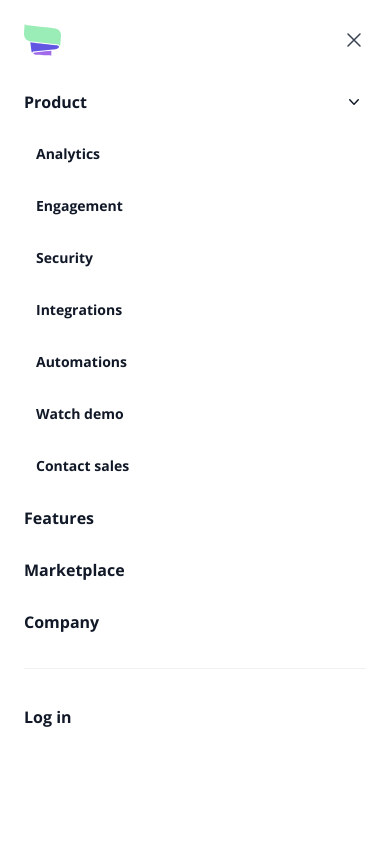
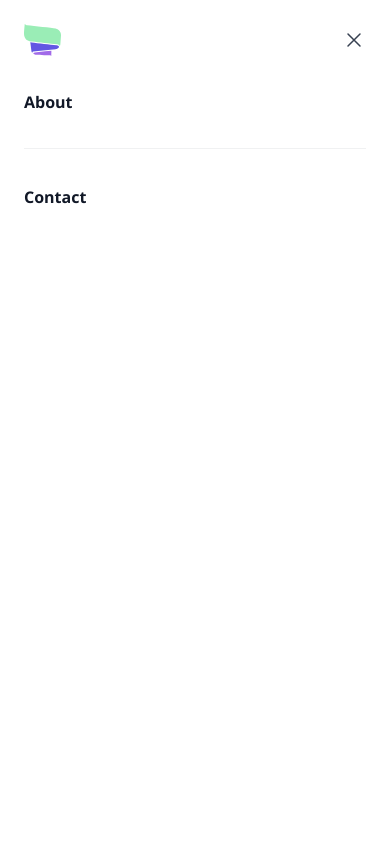
Before and after one commit to lume-cory/lume-website, a Nuxt app: page / in a window 390 px wide. Both pictures are taken after a click on the element "Open main menu". Shown: the top 844 px of the page. Built offline with nearby package versions, Linux system fonts and the light colour scheme.

Commit message:
Fix mobile menu

```diff
--- a/components/header.vue
+++ b/components/header.vue
@@ -27,7 +27,7 @@
             <div class="fixed inset-y-0 right-0 z-10 w-full overflow-y-auto bg-white px-6 py-6 sm:max-w-sm sm:ring-1 sm:ring-gray-900/10">
                 <div class="flex items-center justify-between">
                     <a href="#" class="-m-1.5 p-1.5">
-                        <span class="sr-only">Your Company</span>
+                        <span class="sr-only">Lume Security</span>
                         <img class="h-8 w-auto" src="/images/logo/lume-security-logo-mark.svg" alt="Logo: Lume Security">
                     </a>
                     <button type="button" class="-m-2.5 rounded-md p-2.5 text-gray-700" @click.prevent="toggleMenu">
@@ -40,30 +40,10 @@
                 <div class="mt-6 flow-root">
                     <div class="-my-6 divide-y divide-gray-500/10">
                         <div class="space-y-2 py-6">
-                            <div class="-mx-3">
-                                <button type="button" class="flex w-full items-center justify-between rounded-lg py-2 pl-3 pr-3.5 text-base font-semibold leading-7 text-gray-900 hover:bg-gray-50" aria-controls="disclosure-1" aria-expanded="false">
-                                    Product
-                                    <svg class="h-5 w-5 flex-none" viewBox="0 0 20 20" fill="currentColor" aria-hidden="true">
-                                        <path fill-rule="evenodd" d="M5.23 7.21a.75.75 0 011.06.02L10 11.168l3.71-3.938a.75.75 0 111.08 1.04l-4.25 4.5a.75.75 0 01-1.08 0l-4.25-4.5a.75.75 0 01.02-1.06z" clip-rule="evenodd" />
-                                    </svg>
-                                </button>
-                                <!-- 'Product' sub-menu, show/hide based on menu state. -->
-                                <div class="mt-2 space-y-2" id="disclosure-1">
-                                    <a href="#" class="block rounded-lg py-2 pl-6 pr-3 text-sm font-semibold leading-7 text-gray-900 hover:bg-gray-50">Analytics</a>
-                                    <a href="#" class="block rounded-lg py-2 pl-6 pr-3 text-sm font-semibold leading-7 text-gray-900 hover:bg-gray-50">Engagement</a>
-                                    <a href="#" class="block rounded-lg py-2 pl-6 pr-3 text-sm font-semibold leading-7 text-gray-900 hover:bg-gray-50">Security</a>
-                                    <a href="#" class="block rounded-lg py-2 pl-6 pr-3 text-sm font-semibold leading-7 text-gray-900 hover:bg-gray-50">Integrations</a>
-                                    <a href="#" class="block rounded-lg py-2 pl-6 pr-3 text-sm font-semibold leading-7 text-gray-900 hover:bg-gray-50">Automations</a>
-                                    <a href="#" class="block rounded-lg py-2 pl-6 pr-3 text-sm font-semibold leading-7 text-gray-900 hover:bg-gray-50">Watch demo</a>
-                                    <a href="#" class="block rounded-lg py-2 pl-6 pr-3 text-sm font-semibold leading-7 text-gray-900 hover:bg-gray-50">Contact sales</a>
-                                </div>
-                            </div>
-                            <a href="#" class="-mx-3 block rounded-lg px-3 py-2 text-base font-semibold leading-7 text-gray-900 hover:bg-gray-50">Features</a>
-                            <a href="#" class="-mx-3 block rounded-lg px-3 py-2 text-base font-semibold leading-7 text-gray-900 hover:bg-gray-50">Marketplace</a>
-                            <a href="#" class="-mx-3 block rounded-lg px-3 py-2 text-base font-semibold leading-7 text-gray-900 hover:bg-gray-50">Company</a>
+                            <a href="/#about" class="-mx-3 block rounded-lg px-3 py-2 text-base font-semibold leading-7 text-gray-900 hover:bg-gray-50" @click="menuActive = false">About</a>
                         </div>
                         <div class="py-6">
-                            <a href="#" class="-mx-3 block rounded-lg px-3 py-2.5 text-base font-semibold leading-7 text-gray-900 hover:bg-gray-50">Log in</a>
+                            <a href="/#contact" class="-mx-3 block rounded-lg px-3 py-2.5 text-base font-semibold leading-7 text-gray-900 hover:bg-gray-50" @click="menuActive = false">Contact</a>
                         </div>
                     </div>
                 </div>
```
